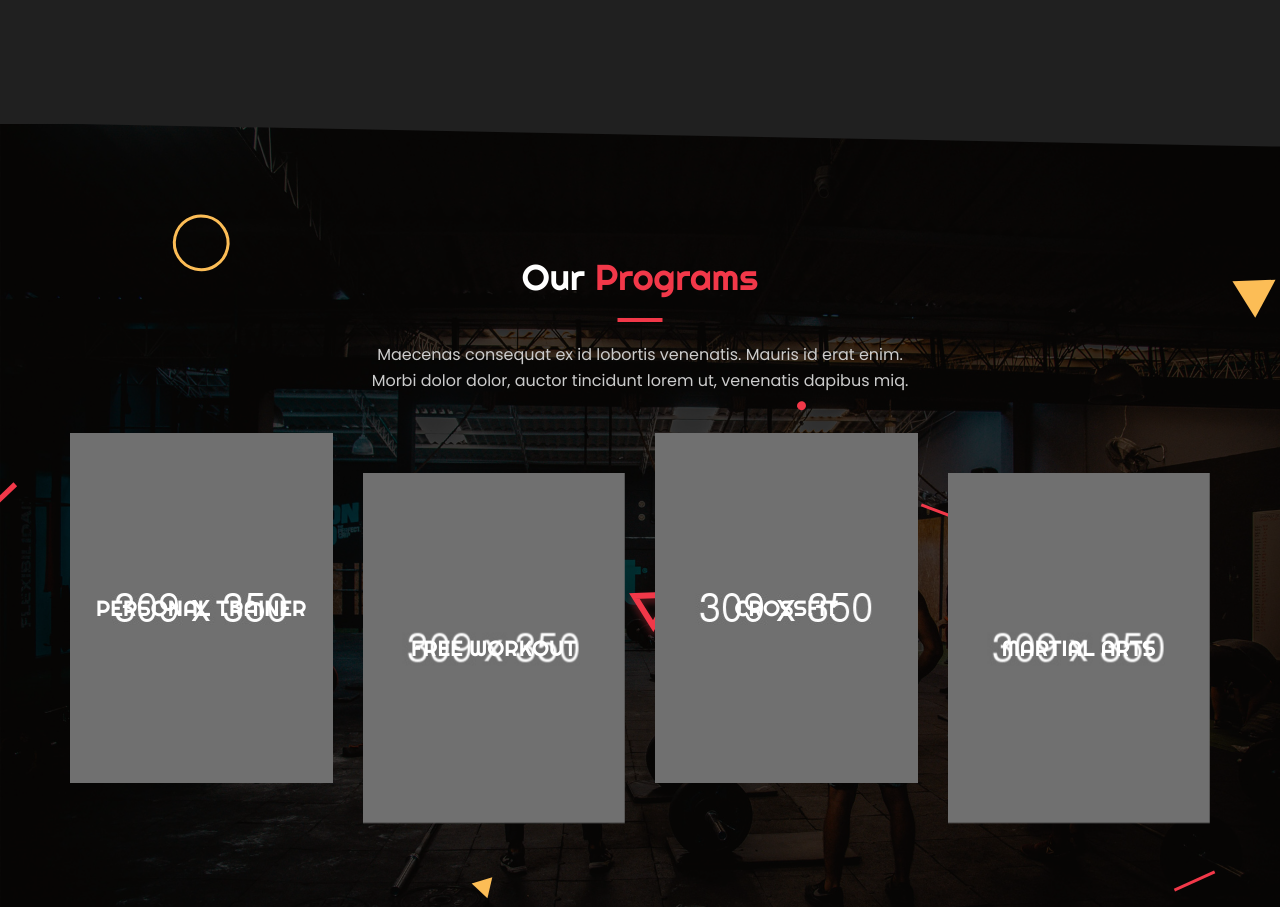
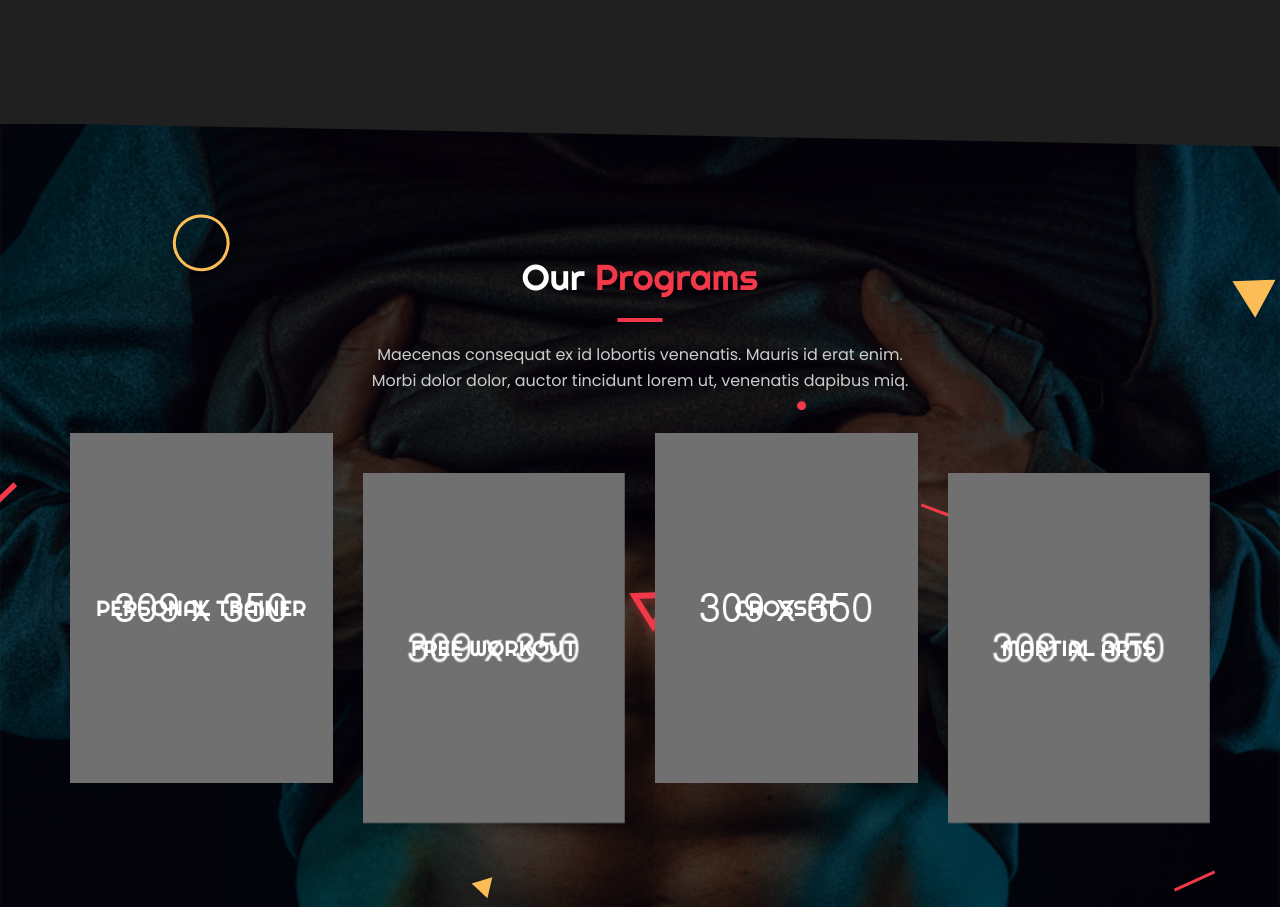
Before and after one commit to OscarLVz/MikeCoach, a plain HTML site: page index.html in a window 1280 px wide. Shown: the part 1640-2547 px from the top of the page. Drawn offline with Linux system fonts and the light colour scheme.

Commit message:
se modifica fondo

```diff
--- a/index.html
+++ b/index.html
@@ -182,7 +182,7 @@
 	<!-- ============== S-CROSSFIT END ============== -->
 
 	<!-- ============== S-OUR-PROGRAMS ============== -->
-	<section class="s-our-programs" style="background-image: url(assets/img/bg-programs.jpg);">
+	<section class="s-our-programs" style="background-image: url(assets/img/bg-programs2.jpg);">
 		<div class="mask"></div>
 		<div class="our-programs-effect" style="background-image: url(assets/img/bg-programs.svg);"></div>
 		<div class="container">
```
Also changed, not shown: assets/img/bg-programs2.jpg (added).
